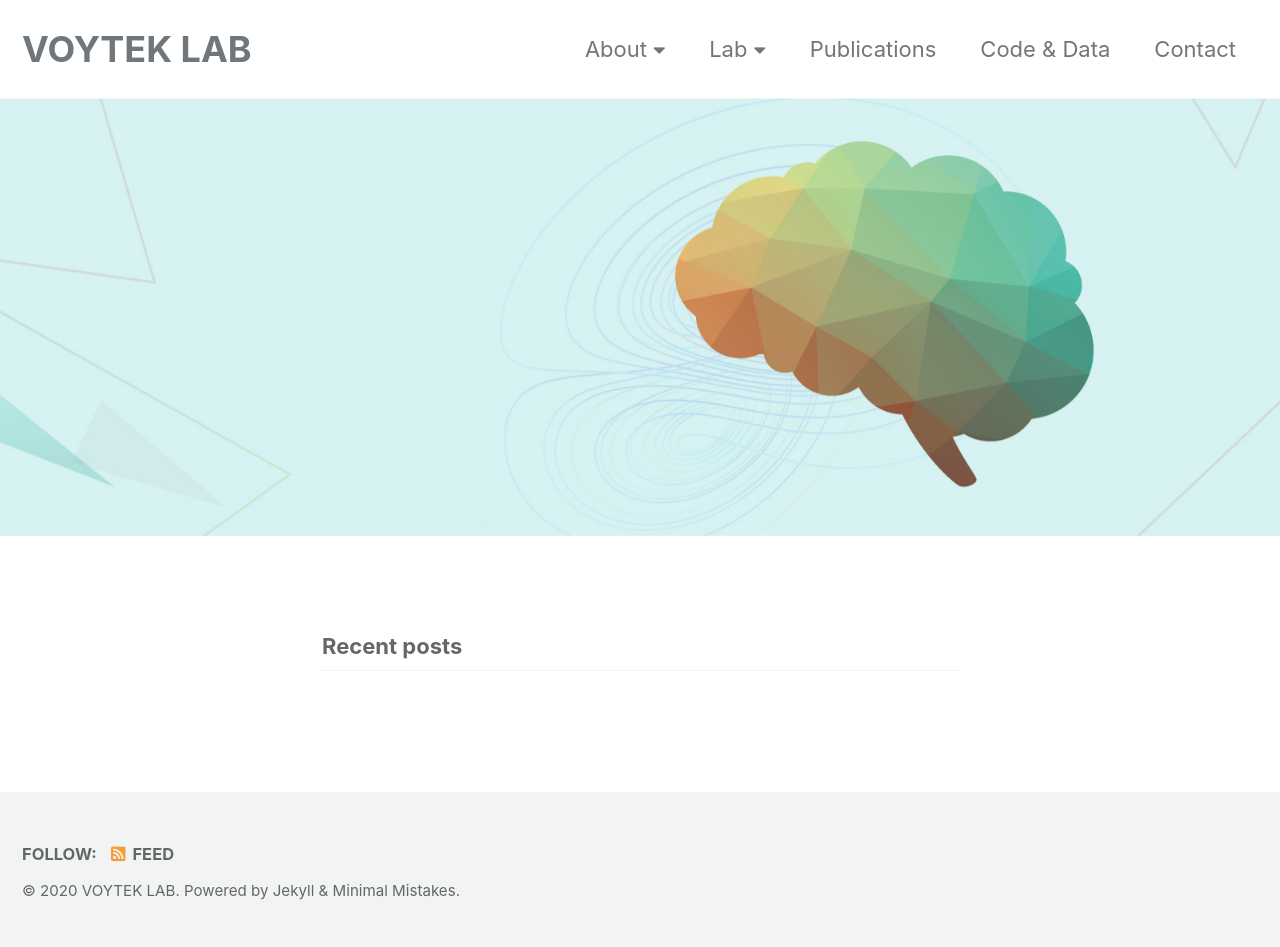
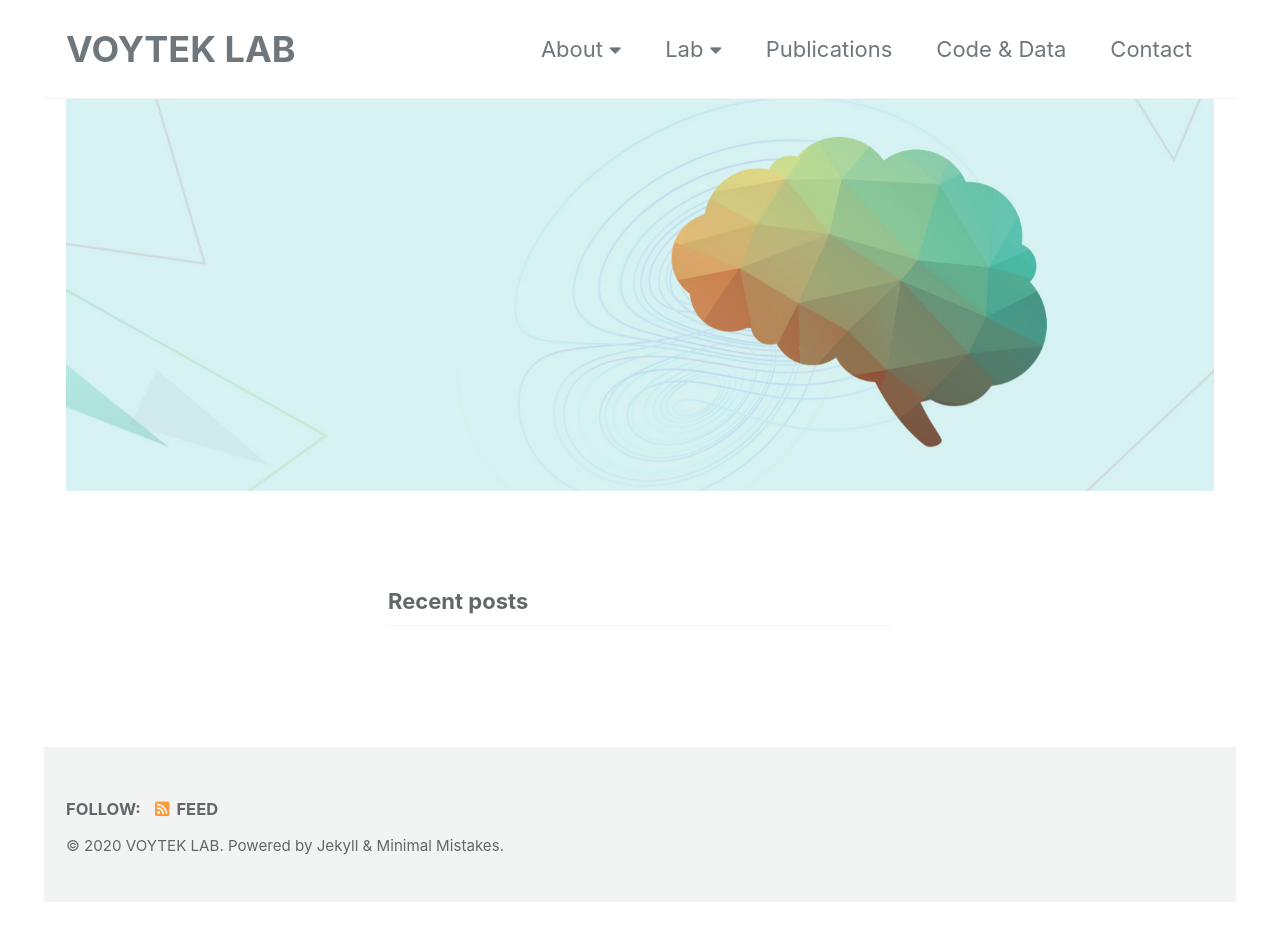
Before and after one commit to ryanhammonds/ryanhammonds.github.io, a Jekyll site: the page built from index.html, in a window 1280 px wide. Built offline with Jekyll 4.4.1, drawn with Linux system fonts in a browser that asks for light colours; cached includes are drawn as plain includes; the list of posts is cut into pages by our own code; after the commit the page ends 902 px from its top, so only the background shows below that.

Commit message:
body aligned with header

```diff
--- a/_config.yml
+++ b/_config.yml
@@ -246,7 +246,7 @@ defaults:
       type: posts
     values:
       layout: single
-      author_profile: true
+      author_profile: false
       read_time: true
       comments: # true
       share: true
--- a/_sass/minimal-mistakes/_page.scss
+++ b/_sass/minimal-mistakes/_page.scss
@@ -23,6 +23,8 @@ body {
   display: -webkit-box;
   display: -ms-flexbox;
   display: flex;
+  margin-left: 2em;
+  margin-right: 2em;
   min-height: 100vh;
   -webkit-box-orient: vertical;
   -webkit-box-direction: normal;
@@ -32,6 +34,8 @@ body {
 
 .initial-content,
 .search-content {
+  margin-left: 1em;
+  margin-right: 1em;
   flex: 1 0 auto;
 }
 
```
Also changed, not shown: _pages/about.md (renamed from _pages/01_Quickstart.md).
